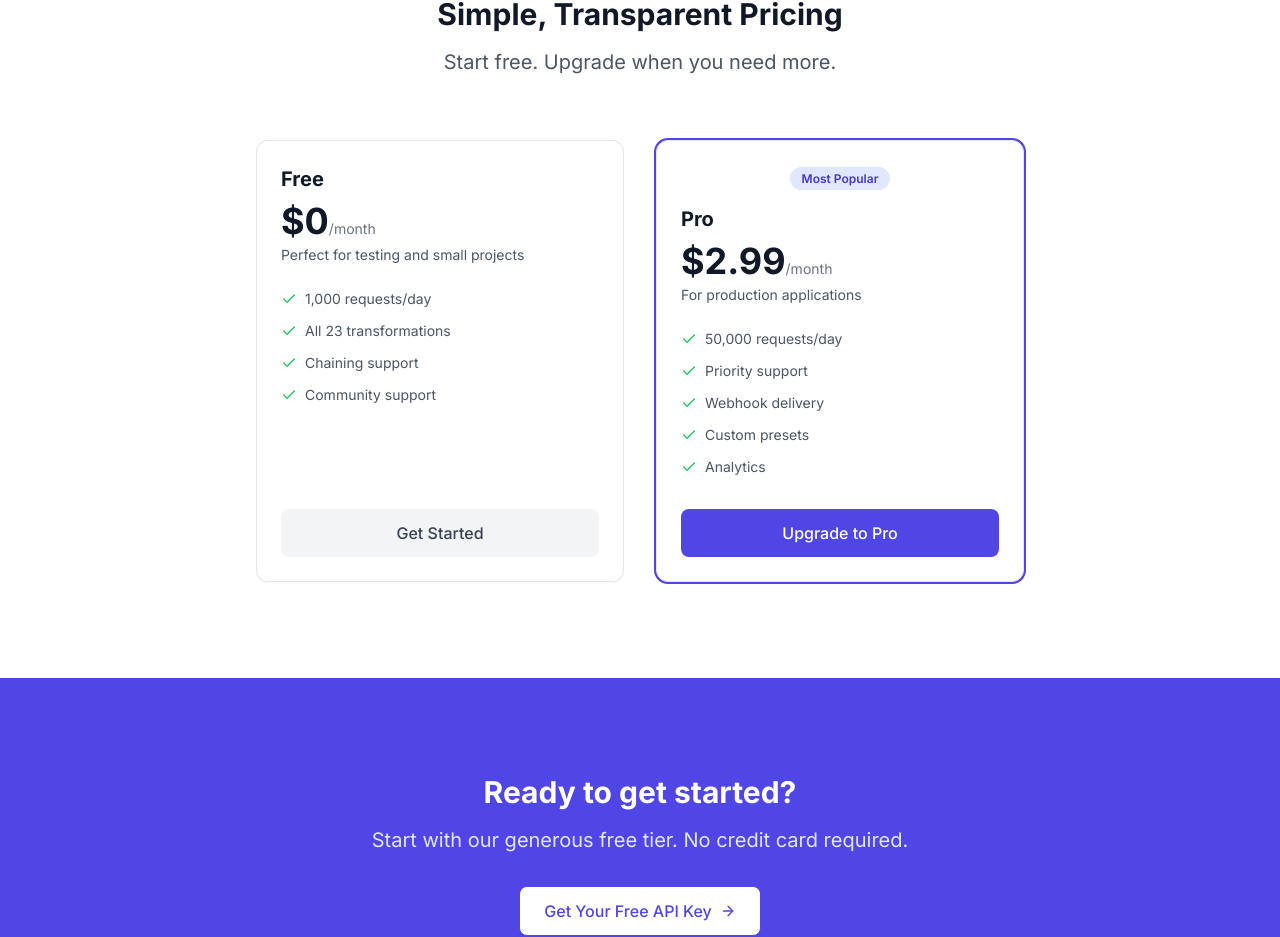
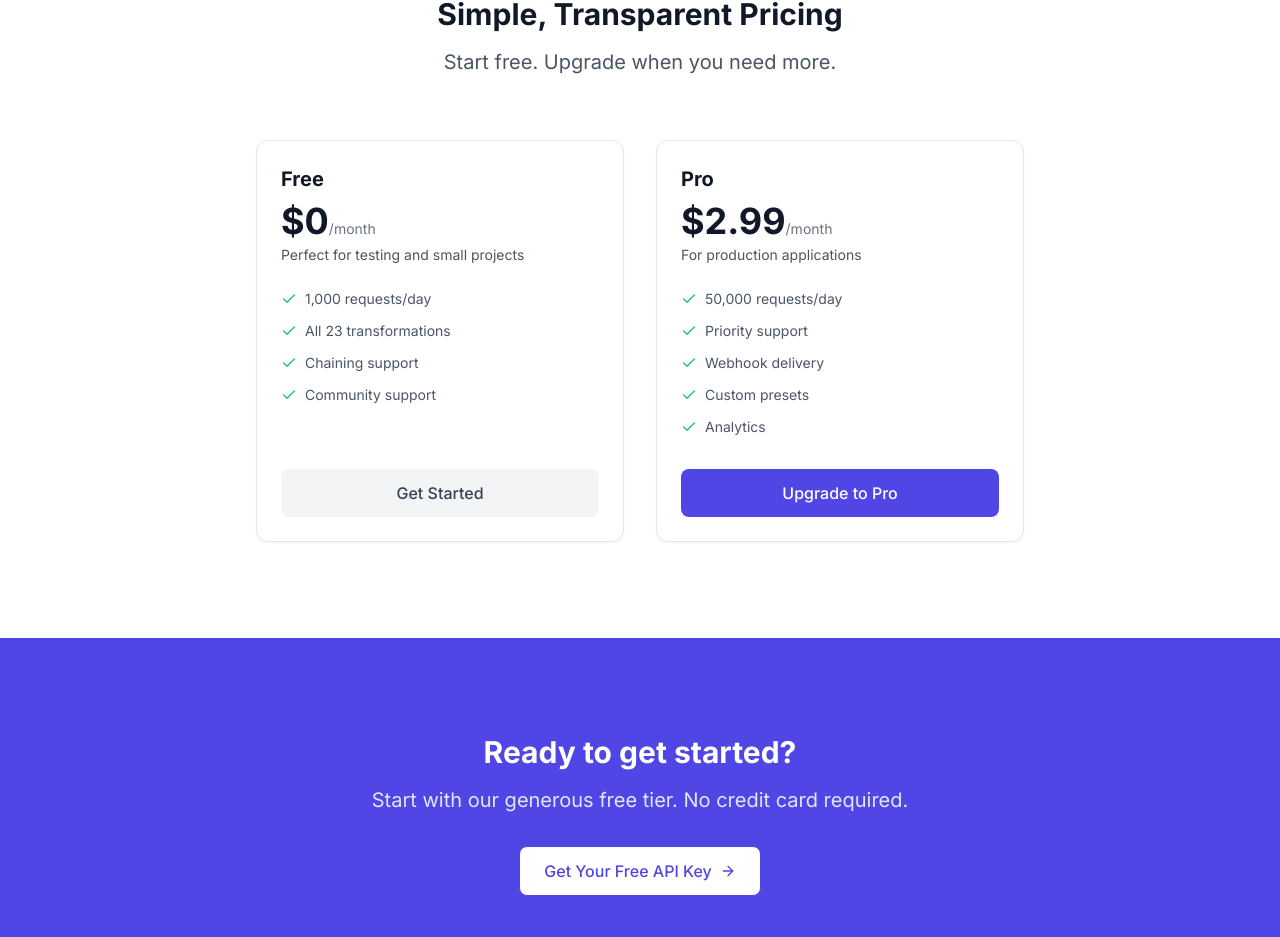
Before and after one commit to M0N0S0DIUM/Textforge, a Next.js app in the folder textforge-dashboard/: page / in a window 1280 px wide. Shown: the part 2905-3842 px from the top of the page. Built offline with nearby package versions, Linux system fonts and the light colour scheme.

Commit message:
Updates to user interface
Updated pricing throughout the different pages to proper 2.99
removed the banner around the premium  pricing button

```diff
--- a/textforge-dashboard/components/Pricing.js
+++ b/textforge-dashboard/components/Pricing.js
@@ -20,7 +20,7 @@ const plans = [
     features: ['50,000 requests/day', 'Priority support', 'Webhook delivery', 'Custom presets', 'Analytics'],
     cta: 'Upgrade to Pro',
     href: '/billing',
-    highlight: true,
+    highlight: false,
   },
 ];
 
@@ -36,15 +36,9 @@ export default function Pricing() {
           {plans.map((plan) => (
             <div
               key={plan.name}
-              className={`card flex flex-col ${plan.highlight ? 'ring-2 ring-primary-600' : ''}`}
+              className={`card flex flex-col`}
             >
-              {plan.highlight && (
-                <div className="text-center mb-4">
-                  <span className="px-3 py-1 text-xs font-semibold text-primary-700 bg-primary-100 rounded-full">
-                    Most Popular
-                  </span>
-                </div>
-              )}
+
               <h3 className="text-xl font-bold text-gray-900">{plan.name}</h3>
               <div className="mt-2 mb-1">
                 <span className="text-4xl font-bold text-gray-900">{plan.price}</span>
@@ -62,7 +56,7 @@ export default function Pricing() {
               <Link
                 href={plan.href}
                 className={`w-full text-center py-3 px-4 rounded-lg font-medium transition-colors ${
-                  plan.highlight
+                  plan.name === 'Pro'
                     ? 'bg-primary-600 text-white hover:bg-primary-700'
                     : 'bg-gray-100 text-gray-700 hover:bg-gray-200'
                 }`}
```
Also changed, not shown: 2 other files (tests, documents, lock files or other folders).
